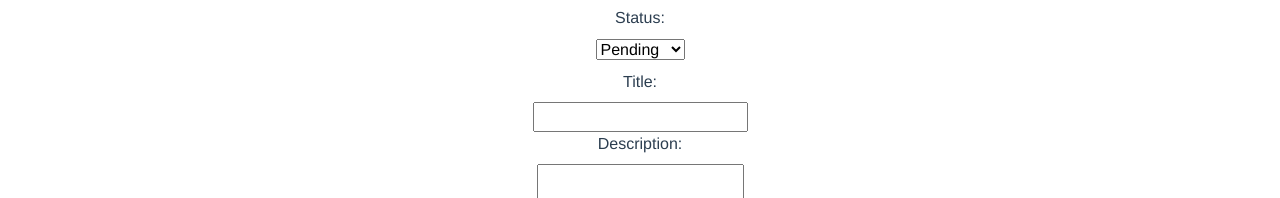
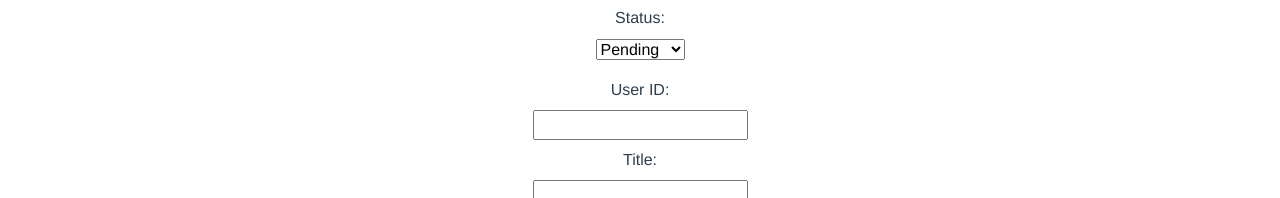
Before and after one commit to theflyingsalmon/changerequests-app, a Vue app: page /change-requests in a window 1280 px wide. Both pictures are taken after a click on the button "Create New Request". Shown: the part 262-460 px from the top of the page. Built offline with nearby package versions, Linux system fonts and the light colour scheme; no server answers.

Commit message:
changes to displaying User ID when editing / creating

```diff
--- a/src/components/ChangeRequest.vue
+++ b/src/components/ChangeRequest.vue
@@ -10,7 +10,7 @@
             <option value="Rejected">Rejected</option>
           </select>
         </div>
-        <div v-if="isEdit" class="col p-2">
+        <div v-if="!isEdit" class="col p-2">
           <div class="col"><label for="userId">User ID:</label></div>
           <div class="col"><input  v-model="changeRequest.userId" id="userId" required /></div>
         </div>
```
